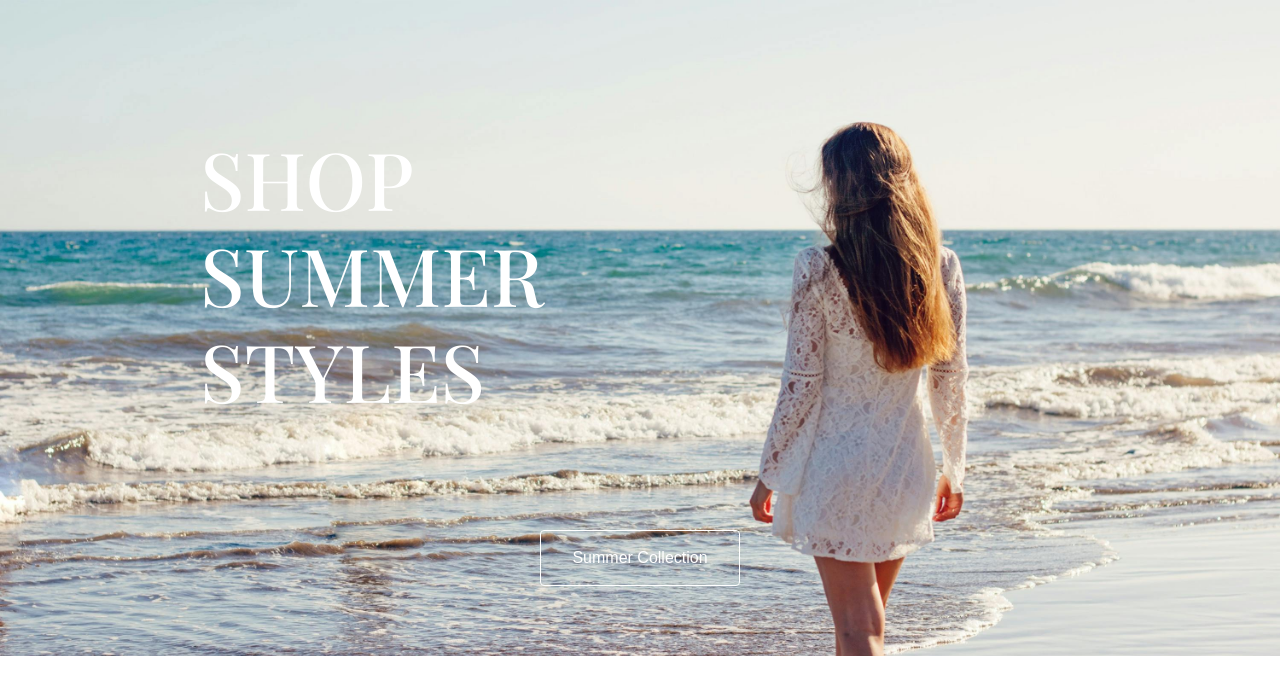
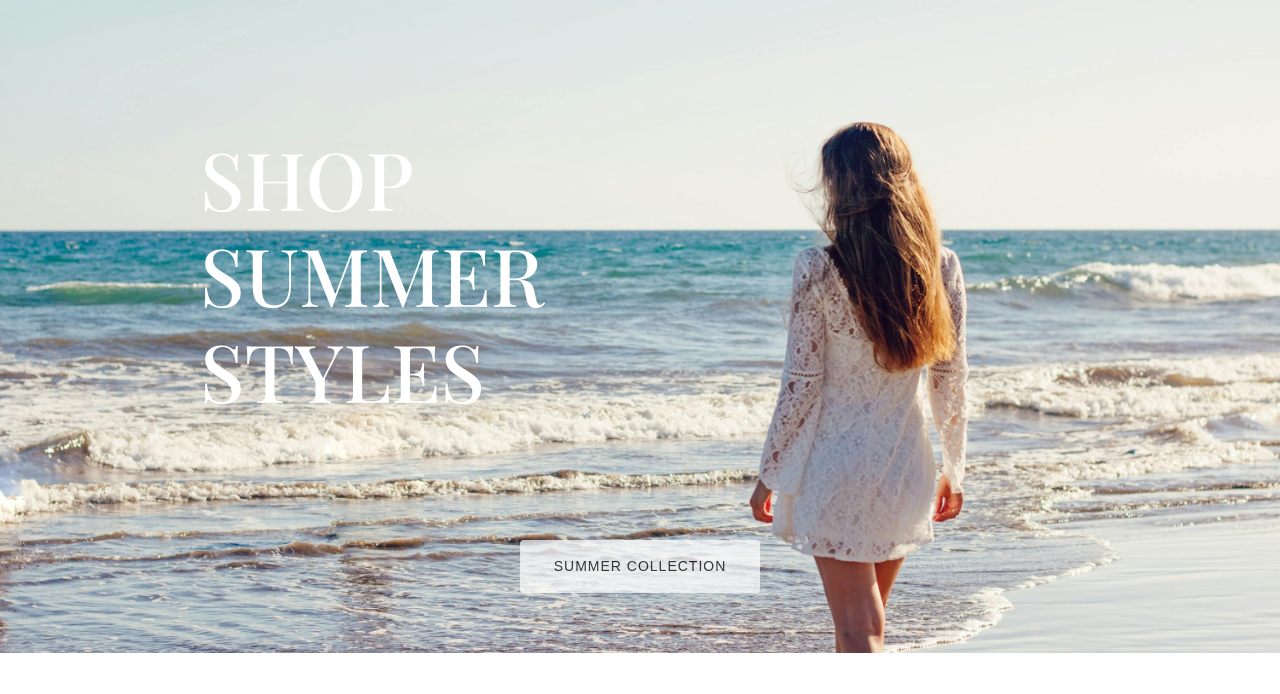
Before and after one commit to georgia-lee04/fashion-landing-page, a plain HTML site: page index.html in a window 1280 px wide. Drawn offline with nearby package versions, Linux system fonts and the light colour scheme; a web font is replaced by a local one.

Commit message:
Updated button styling and added hover transition

```diff
--- a/style.css
+++ b/style.css
@@ -28,10 +28,20 @@ body {
   display: block;
   margin: 0 auto;
   position: relative;
-  top: 230px;
-  color: white;
-  border: 1px solid white;
+  top: 240px;
   padding: 15px 30px;
   border-radius: 4px;
-  width: 200px;
+  width: 240px;
+  background-color: white;
+  opacity: 70%;
+  color: black;
+  font-size: 14px;
+  text-transform: uppercase;
+  letter-spacing: 1px;
+  transition: all 200ms ease-in-out;
 }
+
+.btn-branding:hover {
+  background-color: white;
+  opacity: 100%;
+}
```
